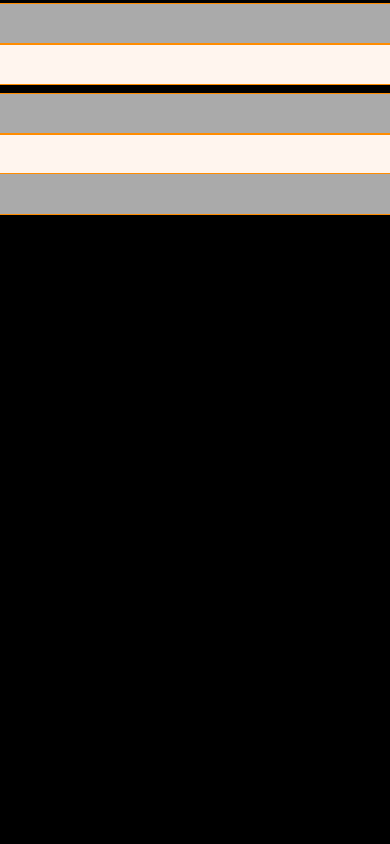
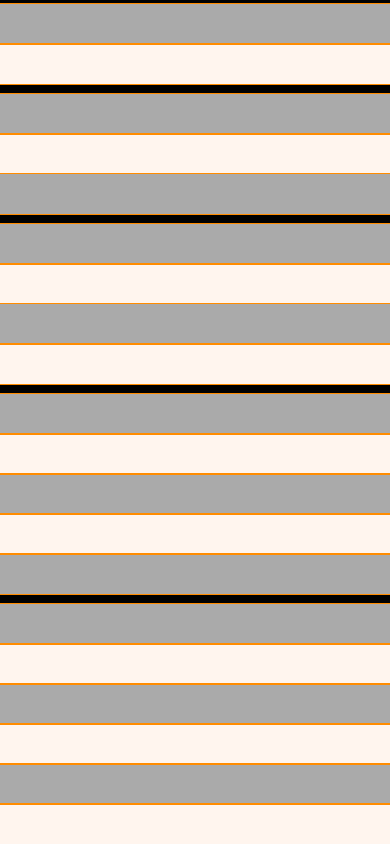
Before and after one commit to mickireh/columns, a plain HTML site: page index.html in a window 390 px wide. Shown: the part 546-1390 px from the top of the page. Before the commit the page ends 854 px from the top, so only its background shows below. Drawn offline with Linux system fonts and the light colour scheme.

Commit message:
isdkwiad

```diff
--- a/columns.css
+++ b/columns.css
@@ -60,7 +60,7 @@ still to do:
 .col2.pad3.margRight1 {width: 43%;}
 .col2.pad3.margLeft1 {width: 43%;}
 
-@media screen and (max-width:1000px) {
+@media screen and (max-width:749px) {
 	.col2 {width:100%;}
 	.col2.pad1 {width:98%;}
 	.col2.pad2 {width:96%;}
@@ -100,7 +100,7 @@ still to do:
 .col3.pad3.marg05 {width:26.3333%;}
 
 
-@media screen and (max-width: 800px) {
+@media screen and (max-width: 749px) {
 	.col3 {width:100%;}
 	.col3.pad1 {width:98%;}
 	.col3.margRight1 {width:100%;margin-right:0}
@@ -153,7 +153,7 @@ still to do:
 	.col4.margRight06r{width:49%;margin-right:0;margin-left:0.6666667%}
 	.col4.margLeft06r{width:49%;margin-left:0;margin-right:0.6666667%}
 }
-@media screen and (max-width:600px) {
+@media screen and (max-width:749px) {
 	.col4 {width:100%;}
 	.col4.pad1{width:98%;}
 	.col4.pad2{width:96%;}
@@ -175,16 +175,24 @@ still to do:
 .col5 {
 	float:left;
 	width:18%;
-	margin-right: 1%;
-	margin-left: 1%;
+}
+@media screen and (max-width:749px) {
+	.col5 {
+		float: none;
+		width:100%;
+	}
 }
 
 /* 6 Spalten */
 .col6 {
 	float:left;
 	width:15%;
-	margin-right: .83333%;
-	margin-left: .83333%;
+}
+@media screen and (max-width:749px) {
+	.col6 {
+		float: none;
+		width:100%;
+	}
 }
 
 /* padding1 */
--- a/index.html
+++ b/index.html
@@ -62,5 +62,26 @@
         <div class="col3 color"></div>
         <div class="col3 color"></div>
     </div>
+    <div class="wrapper">
+        <div class="col4 color"></div>
+        <div class="col4 color"></div>
+        <div class="col4 color"></div>
+        <div class="col4 color"></div>
+    </div>
+    <div class="wrapper">
+        <div class="col5 color"></div>
+        <div class="col5 color"></div>
+        <div class="col5 color"></div>
+        <div class="col5 color"></div>
+        <div class="col5 color"></div>
+    </div>
+    <div class="wrapper">
+        <div class="col6 color"></div>
+        <div class="col6 color"></div>
+        <div class="col6 color"></div>
+        <div class="col6 color"></div>
+        <div class="col6 color"></div>
+        <div class="col6 color"></div>
+    </div>
 </body>
 </html>
```
